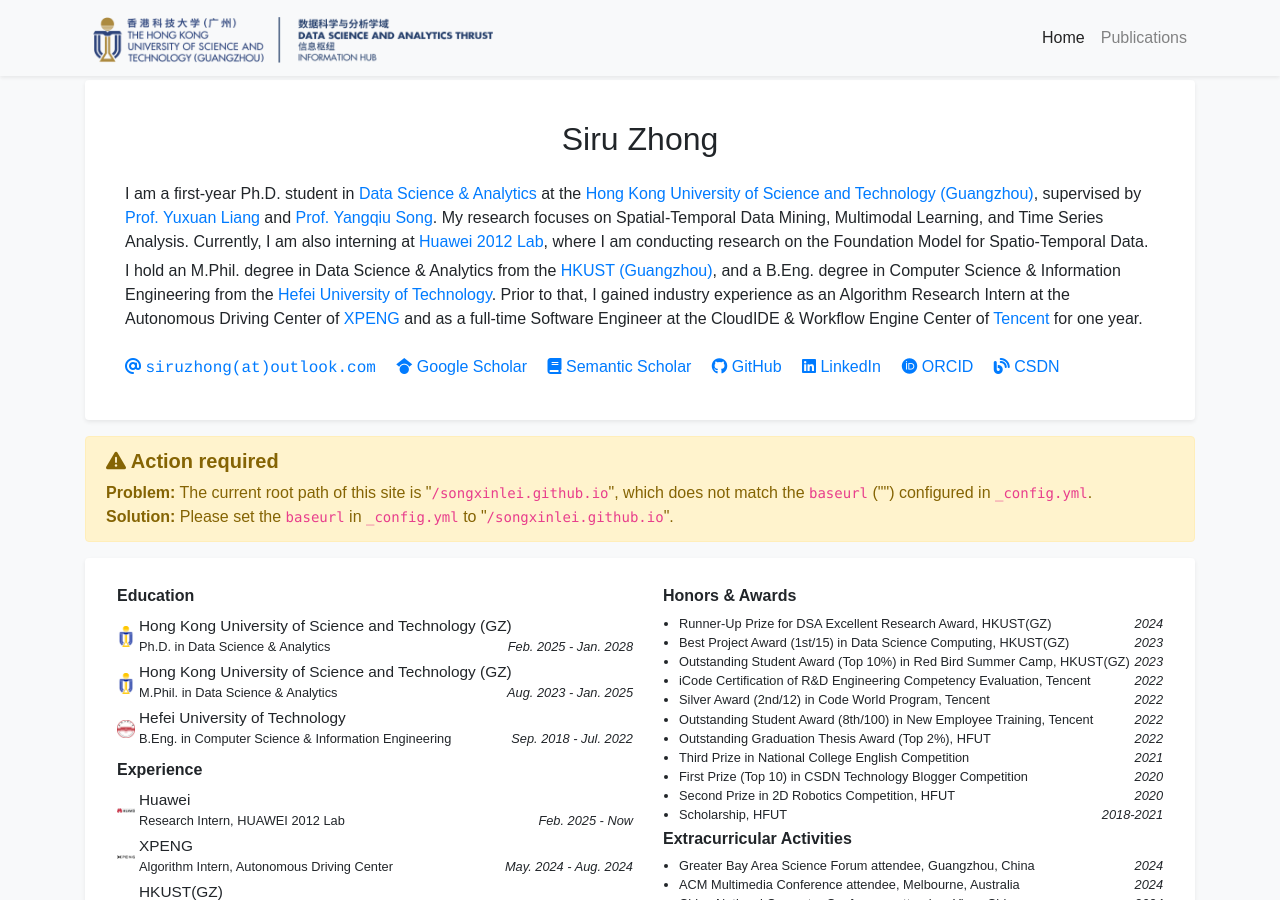
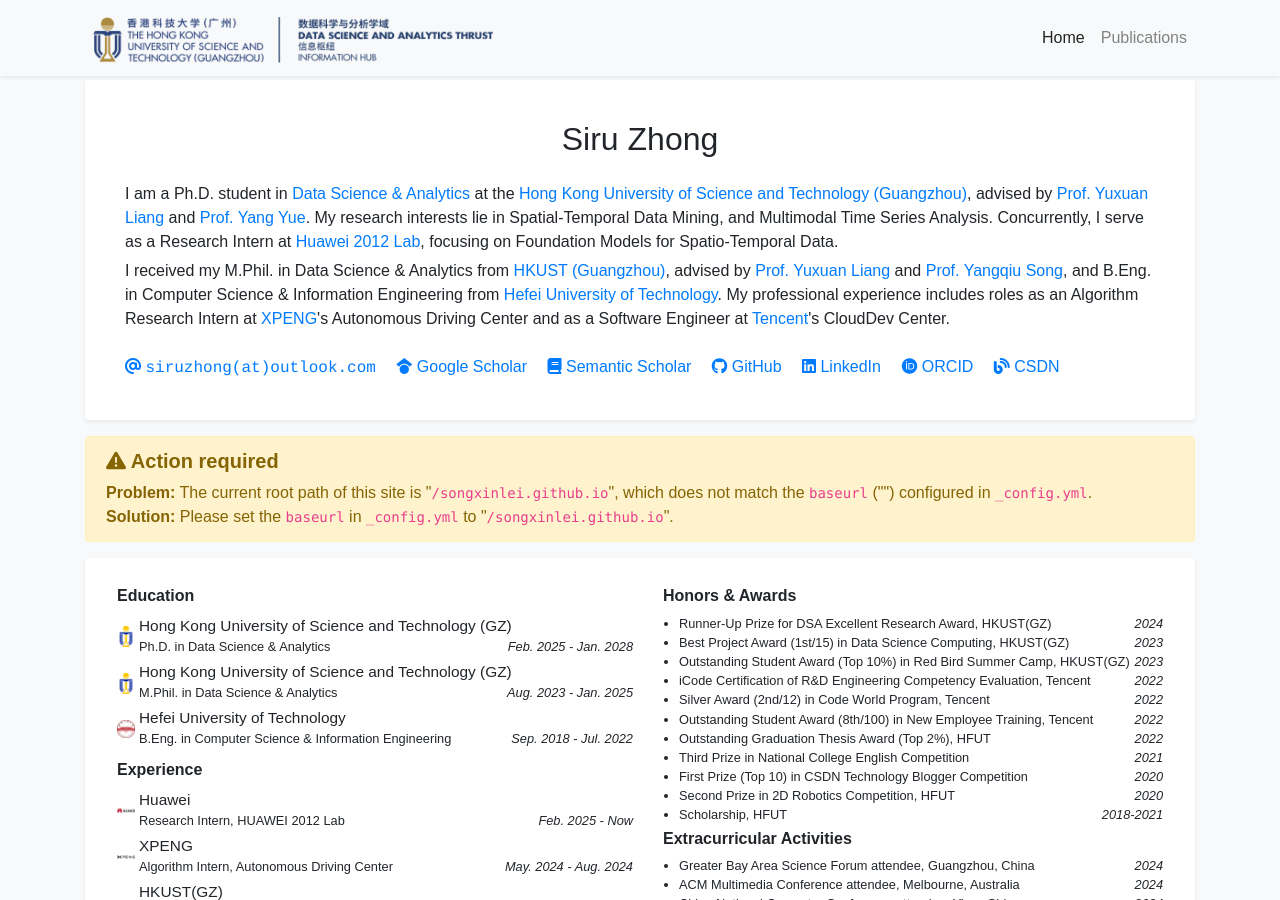
Before and after one commit to thunderlrr/songxinlei.github.io, a Jekyll site: the page built from index.html, in a window 1280 px wide and 900 px high. Built offline with Jekyll 4.4.1, drawn with Linux system fonts in a browser that asks for light colours; a style sheet for code colours, icons or effects is not loaded.

Commit message:
update profile

```diff
--- a/_data/profile.yml
+++ b/_data/profile.yml
@@ -22,10 +22,10 @@
 
 short_bio: >-
   <p style="margin-bottom: 5px;">
-    I am a first-year Ph.D. student in <a href="http://dsa.hkust-gz.edu.cn/" target="_blank">Data Science & Analytics</a> at the <a href="https://www.hkust-gz.edu.cn/" target="_blank">Hong Kong University of Science and Technology (Guangzhou)</a>, supervised by <a href="https://yuxuanliang.com/" target="_blank">Prof. Yuxuan Liang</a> and <a href="https://www.cse.ust.hk/~yqsong/" target="_blank">Prof. Yangqiu Song</a>. My research focuses on Spatial-Temporal Data Mining, Multimodal Learning, and Time Series Analysis. Currently, I am also interning at <a href="https://www.huawei.com/" target="_blank">Huawei 2012 Lab</a>, where I am conducting research on the Foundation Model for Spatio-Temporal Data.
+    I am a Ph.D. student in <a href="http://dsa.hkust-gz.edu.cn/" target="_blank">Data Science & Analytics</a> at the <a href="https://www.hkust-gz.edu.cn/" target="_blank">Hong Kong University of Science and Technology (Guangzhou)</a>, advised by <a href="https://yuxuanliang.com/" target="_blank">Prof. Yuxuan Liang</a> and <a href="https://openreview.net/profile?id=~Yang_Yue6" target="_blank">Prof. Yang Yue</a>. My research interests lie in Spatial-Temporal Data Mining, and Multimodal Time Series Analysis. Concurrently, I serve as a Research Intern at <a href="https://www.huawei.com/" target="_blank">Huawei 2012 Lab</a>, focusing on Foundation Models for Spatio-Temporal Data.
   </p>
   <p style="margin-bottom: 5px;">
-    I hold an M.Phil. degree in Data Science & Analytics from the <a href="http://dsa.hkust-gz.edu.cn/" target="_blank">HKUST (Guangzhou)</a>, and a B.Eng. degree in Computer Science & Information Engineering from the <a href="https://ci.hfut.edu.cn/" target="_blank">Hefei University of Technology</a>. Prior to that, I gained industry experience as an Algorithm Research Intern at the Autonomous Driving Center of <a href="https://www.xpeng.com/" target="_blank">XPENG</a> and as a full-time Software Engineer at the CloudIDE & Workflow Engine Center of <a href="https://www.tencent.com/" target="_blank">Tencent</a> for one year.
+    I received my M.Phil. in Data Science & Analytics from <a href="http://dsa.hkust-gz.edu.cn/" target="_blank">HKUST (Guangzhou)</a>, advised by <a href="https://yuxuanliang.com/" target="_blank">Prof. Yuxuan Liang</a> and <a href="https://www.cse.ust.hk/~yqsong/" target="_blank">Prof. Yangqiu Song</a>, and B.Eng. in Computer Science & Information Engineering from <a href="https://ci.hfut.edu.cn/" target="_blank">Hefei University of Technology</a>. My professional experience includes roles as an Algorithm Research Intern at <a href="https://www.xpeng.com/" target="_blank">XPENG</a>'s Autonomous Driving Center and as a Software Engineer at <a href="https://www.tencent.com/" target="_blank">Tencent</a>'s CloudDev Center.
   </p>
 
 # portrait_url: /assets/images/photos/portrait.jpg
```
